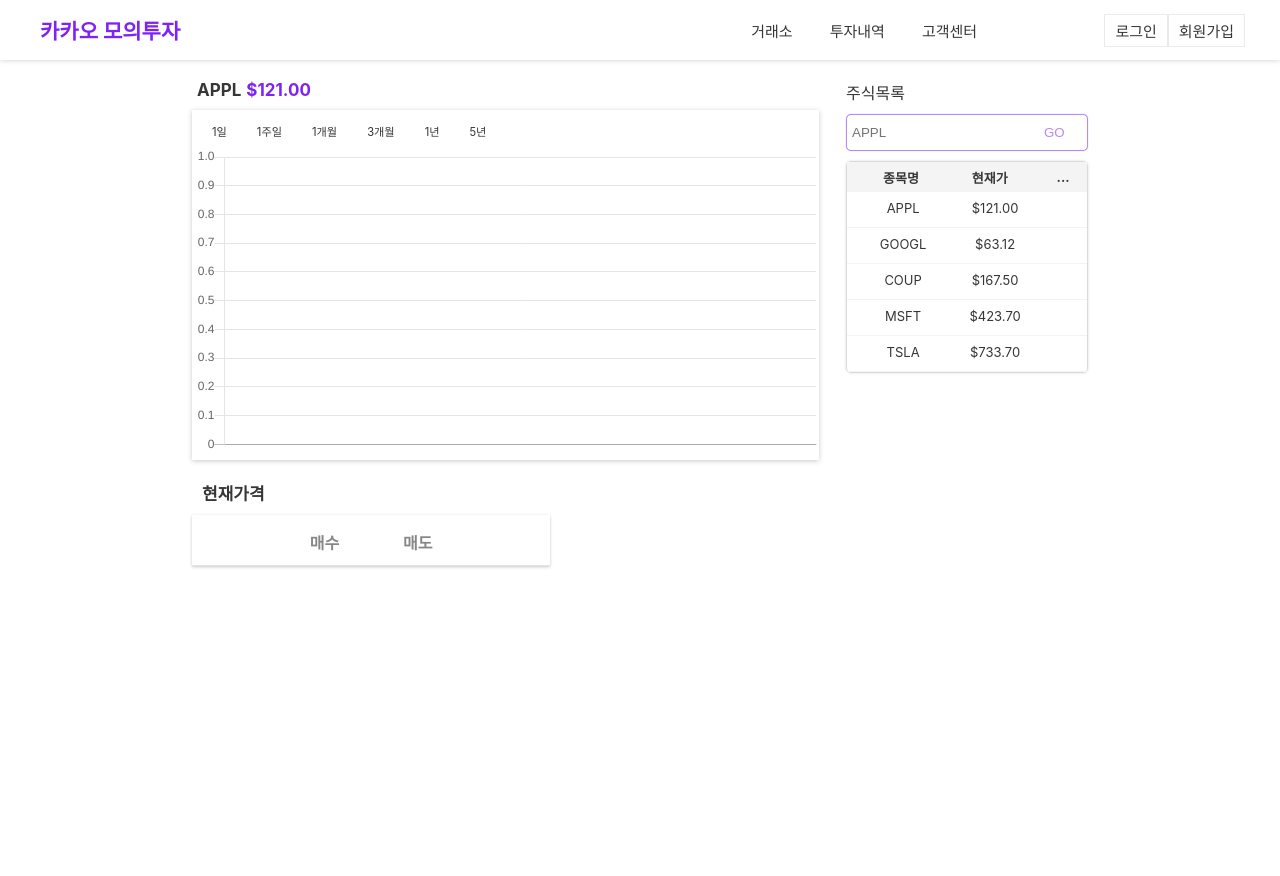
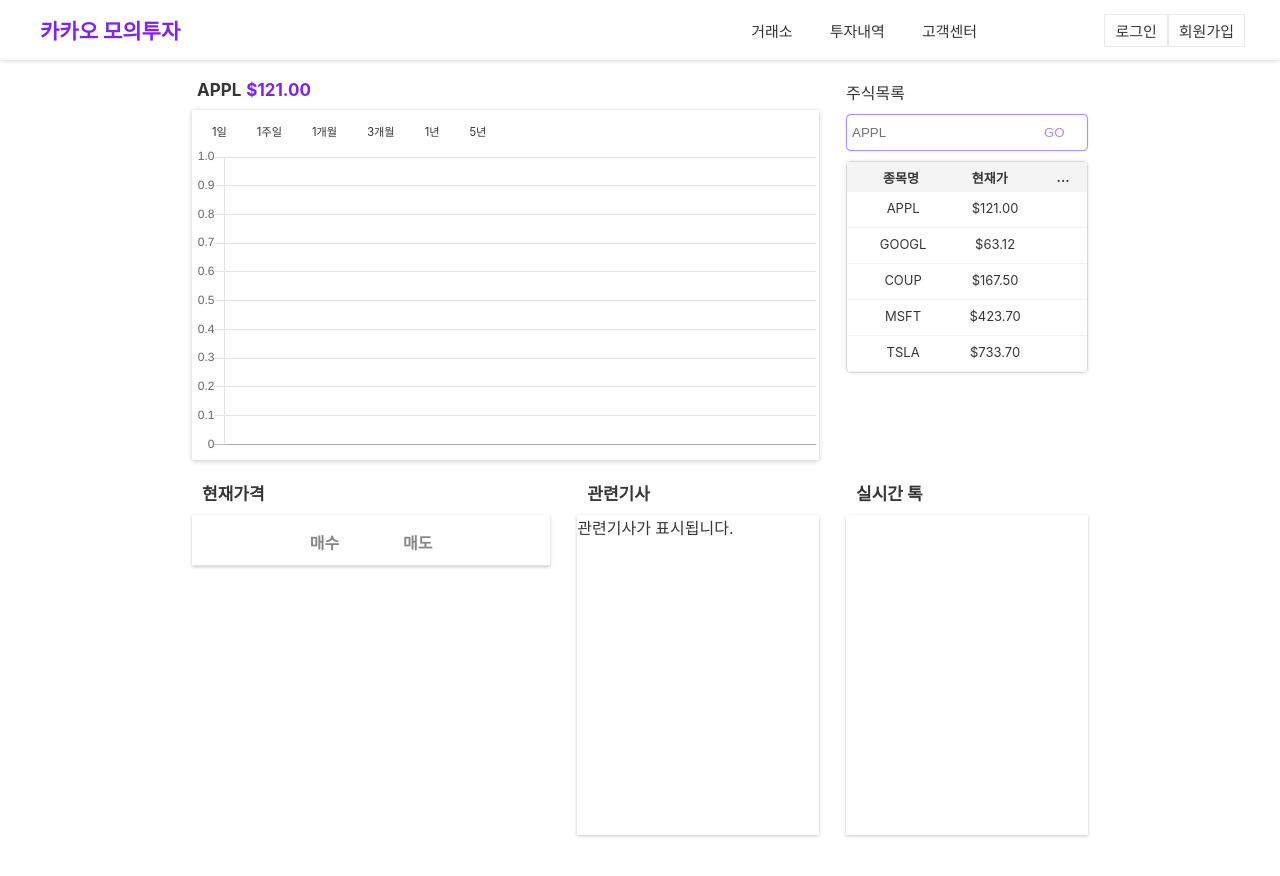
Before and after one commit to imnotmoon/react-imnotstocks, a React (Create React App) app in the folder imnotstock/: page / in a window 1280 px wide. Shown: the top 876 px of the page. Built offline with nearby package versions, Linux system fonts and the light colour scheme.

Commit message:
talk, news

```diff
--- a/imnotstock/src/components/App.css
+++ b/imnotstock/src/components/App.css
@@ -15,6 +15,8 @@
 .content-down {
   width: 100%;
   height: 500px;
+  display: flex;
+
 }
 
 .content__chart {
@@ -30,10 +32,12 @@
 }
 
 .content__news {
-  width: 30%;
+  width: 27%;
+  padding-left: 3%;
 }
 
 .content__talk {
+  padding-left: 3%;
   width: 27%;
 }
 
--- a/imnotstock/src/components/App.js
+++ b/imnotstock/src/components/App.js
@@ -3,6 +3,8 @@ import Navbar from './NavBar/NavBar'
 import Chart from './Chart/Chart'
 import List from './List/List'
 import Trade from './Trade/Trade'
+import News from './News/News'
+import Talk from './Talk/Talk'
 import React, { useState, createContext } from 'react'
 
 
@@ -30,6 +32,12 @@ function App() {
             <div className="content__trade">
               <Trade />
             </div>
+            <div className="content__news">
+              <News />
+            </div>
+            <div className="content__talk">
+              <Talk />
+            </div>
           </div>
         </div>
       </div>
--- /dev/null
+++ b/imnotstock/src/components/News/News.css
@@ -0,0 +1,23 @@
+.news {
+    width: 100%;
+    font-weight: 400;
+    color: #363636;
+}
+
+.news__title {
+    padding-top: 20px;
+    padding-bottom: 10px;
+    padding-left: 10px;
+    font-weight: 700;
+
+}
+
+.news__title p {
+    font-size: 17px;
+}
+
+.news__news {
+    box-shadow: 0px 1px 3px #c9c9c9;
+    display: block;
+    height: 320px;
+}
--- /dev/null
+++ b/imnotstock/src/components/News/News.js
@@ -0,0 +1,17 @@
+import './News.css'
+import React from 'react'
+
+function News() {
+    return (
+        <div className="news">
+            <div className="news__title">
+                <p>관련기사</p>
+            </div>
+            <div className="news__news">
+                관련기사가 표시됩니다.
+            </div>
+        </div>
+    )
+}
+
+export default News
--- a/imnotstock/src/components/Table/Table.css
+++ b/imnotstock/src/components/Table/Table.css
@@ -48,3 +48,8 @@ td {
     width: 60%;
     text-align: center;
 }
+
+.table__cell:hover {
+    background-color: #e6e3e3;
+    cursor: pointer;
+}
--- /dev/null
+++ b/imnotstock/src/components/Talk/Talk.css
@@ -0,0 +1,23 @@
+.talk {
+    width: 100%;
+    font-weight: 400;
+    color: #363636;
+}
+
+.talk__title {
+    padding-top: 20px;
+    padding-bottom: 10px;
+    padding-left: 10px;
+    font-weight: 700;
+
+}
+
+.talk__title p {
+    font-size: 17px;
+}
+
+.talk__talk {
+    box-shadow: 0px 1px 3px #c9c9c9;
+    display: block;
+    height: 320px;
+}
--- /dev/null
+++ b/imnotstock/src/components/Talk/Talk.js
@@ -0,0 +1,18 @@
+import './Talk.css'
+import React from 'react'
+
+function Talk() {
+    return (
+        <div className="talk">
+            <div className="talk__title">
+                <p>실시간 톡</p>
+            </div>
+            <div className="talk__talk">
+
+            </div>
+
+        </div>
+    )
+}
+
+export default Talk
```
